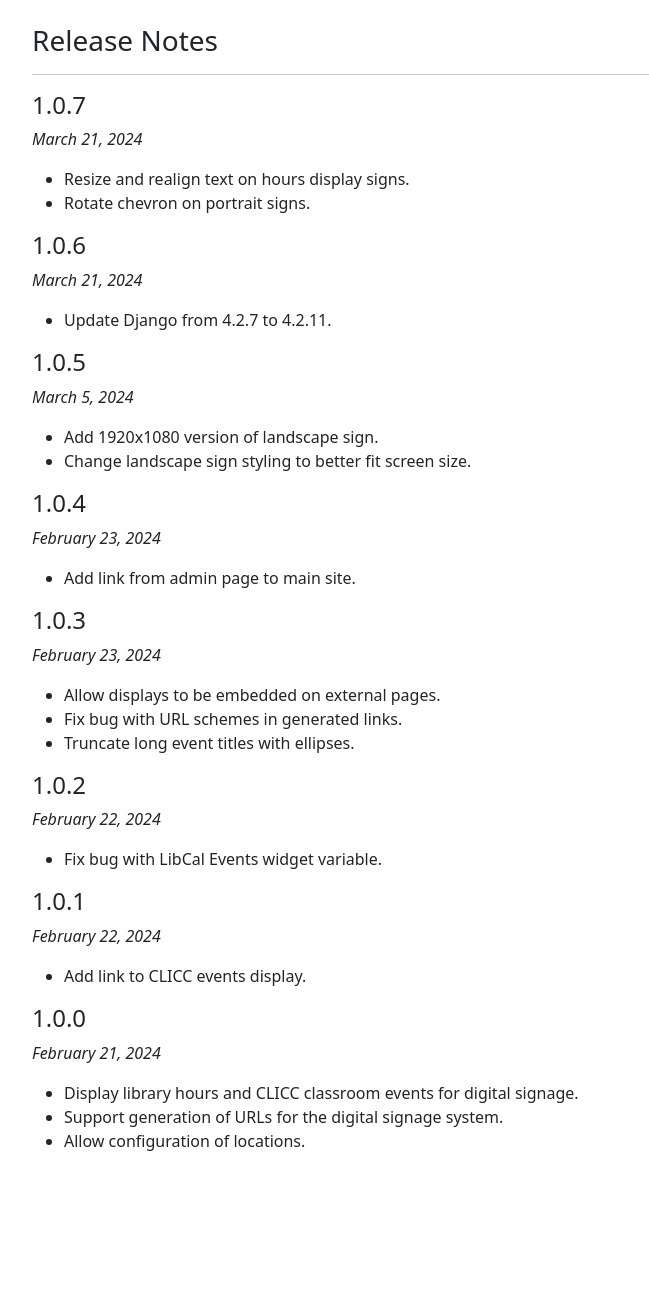
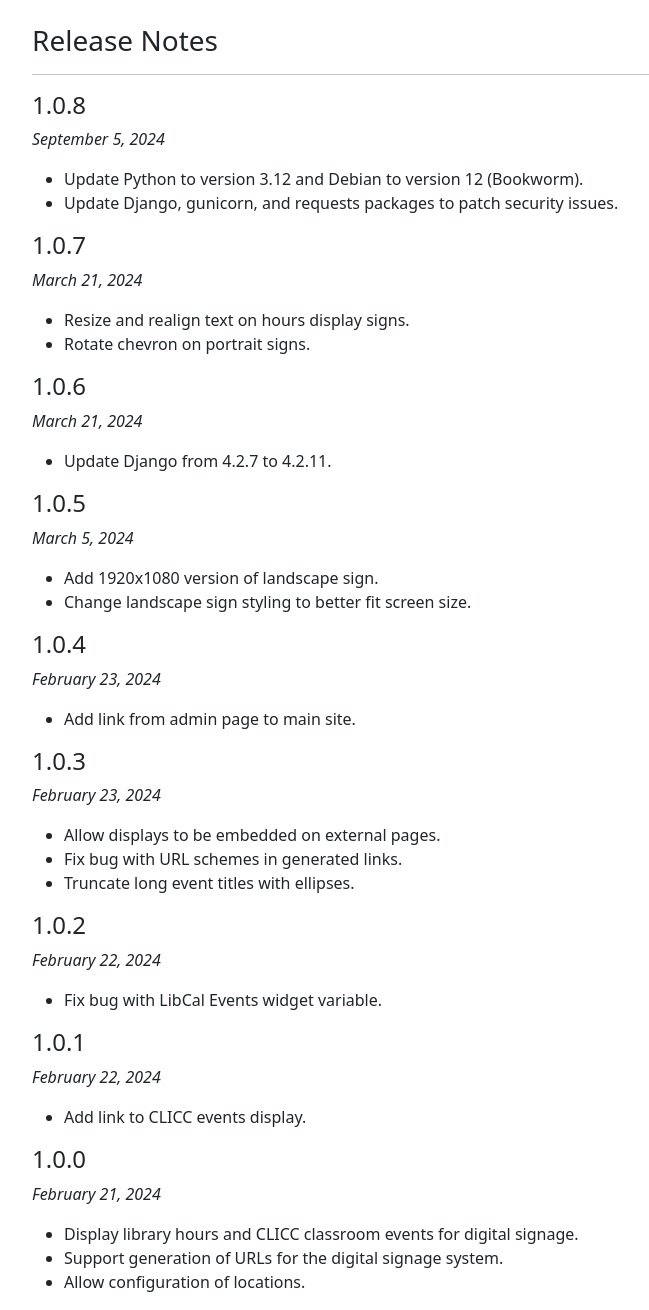
Before and after one commit to UCLALibrary/digital-signage-hours, a Django app: page /release_notes/ in a window 1280 px wide. Shown: the part 46-1356 px from the top of the page, without its empty margins (50-699 px from the left). Before the commit the page ends 1197 px from the top, so only its background shows below. Run offline with Django 4.2, Linux system fonts and the light colour scheme; the visitor is signed in with stand-in values (Sample User, id 1); parts of the project's set-up code (start-up, migrations or seed data) failed here and were passed over; some libraries are stand-ins or nearby versions.

Commit message:
SYS-1671: Security fixes for Digital Signage Hours (#16)
* Upgrade base image and python packages
* remove version declaration from docker-compose files
* fix quotes on DJANGO_SECRET_KEY
* update entrypoint script to load locations fixture
* update github actions versions and add scan tag for docker hub
* use non-yanked requests version
* Add release notes and tag bump for deployment
* fix 'docker compose' usage in workflow
* finish action version updates, formatting and comment fixes
* bump checkout action to v4

```diff
--- a/charts/prod-signage-values.yaml
+++ b/charts/prod-signage-values.yaml
@@ -6,7 +6,7 @@ replicaCount: 1
 
 image:
   repository: uclalibrary/digital-signage-hours
-  tag: v1.0.7
+  tag: v1.0.8
   pullPolicy: Always
 
 nameOverride: ""
--- a/docker-compose.ga.yml
+++ b/docker-compose.ga.yml
@@ -1,5 +1,4 @@
 # Docker-compose file for testing via Github Actions
-version: "3.1"
 services:
   django:
     container_name: django-frontend
--- a/docker-compose.yml
+++ b/docker-compose.yml
@@ -1,4 +1,3 @@
-version: "3.1"
 services:
   django:
     # Always build, if using this compose file
--- a/docker-compose_REMOTE.yml
+++ b/docker-compose_REMOTE.yml
@@ -1,4 +1,3 @@
-version: "3.1"
 services:
   django:
     build: .
--- a/requirements.txt
+++ b/requirements.txt
@@ -1,7 +1,7 @@
-Django==4.2.11
+Django==4.2.16
 psycopg2==2.9.7
 whitenoise==6.5.0
-gunicorn==21.2.0
-requests==2.31.0
+gunicorn==23.0.0
+requests==2.32.3
 django-bootstrap5==23.3
 beautifulsoup4==4.12.3
--- a/signs/templates/signs/release_notes.html
+++ b/signs/templates/signs/release_notes.html
@@ -3,6 +3,13 @@
 {% block content %}
 <h3>Release Notes</h3>
 <hr/>
+<h4>1.0.8</h4>
+<p><i>September 5, 2024</i></p>
+<ul>
+    <li>Update Python to version 3.12 and Debian to version 12 (Bookworm).</li>
+    <li>Update Django, gunicorn, and requests packages to patch security issues.</li>
+</ul>
+
 <h4>1.0.7</h4>
 <p><i>March 21, 2024</i></p>
 <ul>
```
Also changed, not shown: .github/workflows/build_and_test.yml, .github/workflows/build_docker_hub.yml, 3 other files.
